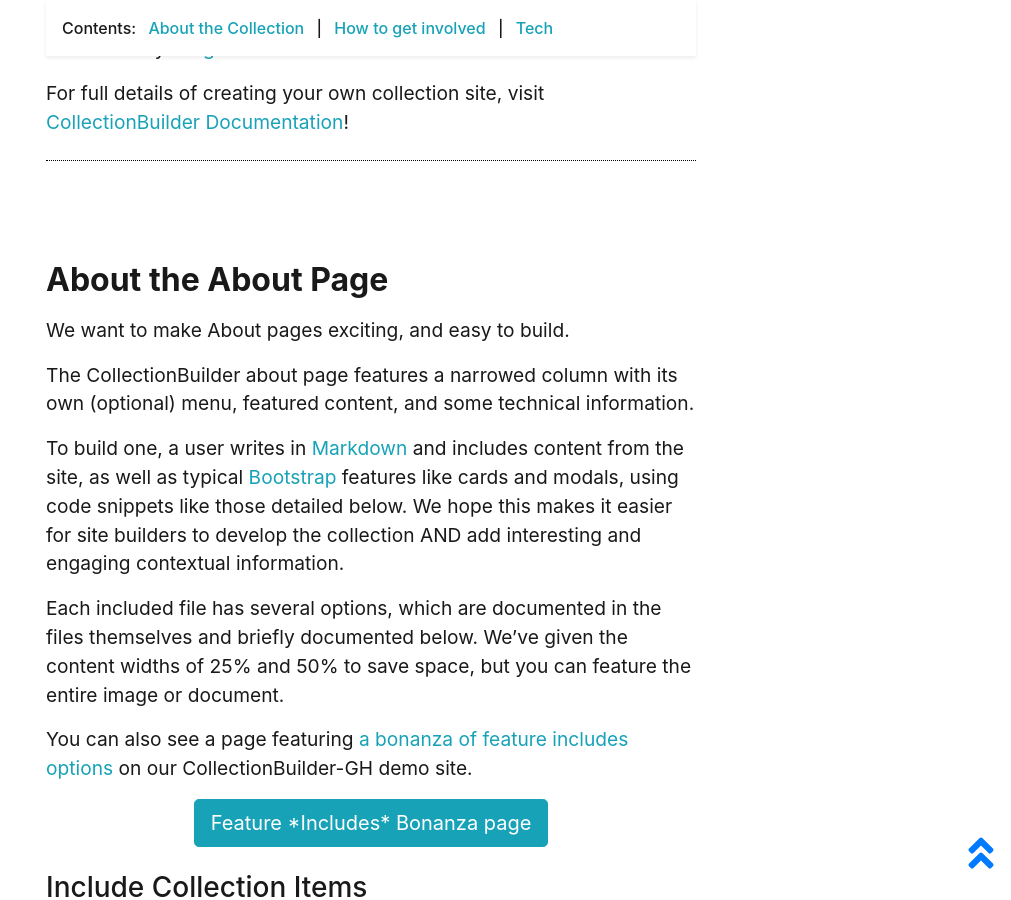
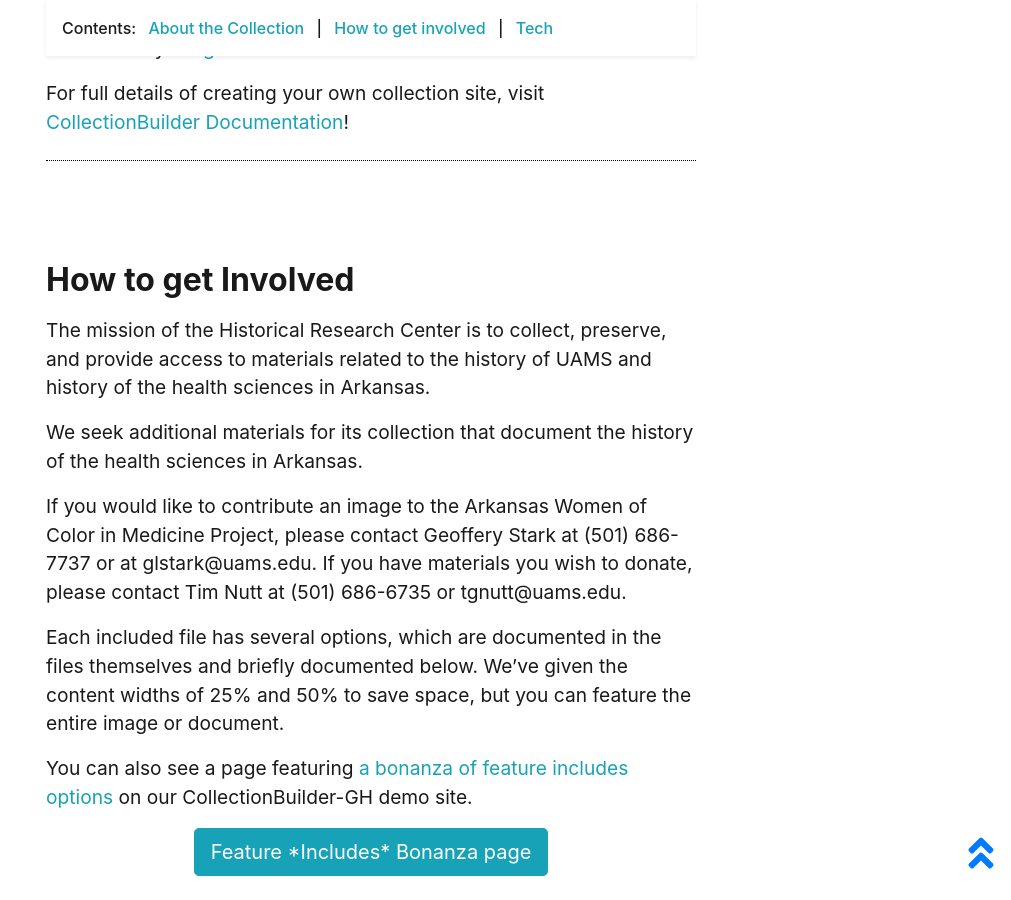
Before and after one commit to Starkad2/Wocim-GH2, a Jekyll site: the page built from pages/about.md, in a window 1280 px wide and 900 px high, scrolled down 869 px. Shown: the whole window, without its empty margins (269-1280 px from the left). Built offline with Jekyll 4.4.1, drawn with Linux system fonts in a browser that asks for light colours.

Commit message:
Update how_to_get.md

```diff
--- a/_includes/cb/how_to_get.md
+++ b/_includes/cb/how_to_get.md
@@ -8,14 +8,14 @@
 {% capture audiosampleid %}{{audiosample.objectid | default: "https://www.lib.uidaho.edu/digital/mp3s/Clouds.mp3"}}{% endcapture %}
 
 
-## About the About Page
+## How to get Involved
 
-We want to make About pages exciting, and easy to build.
+The mission of the Historical Research Center is to collect, preserve, and provide access to materials related to the history of UAMS and history of the health sciences in Arkansas.
 
-The CollectionBuilder about page features a narrowed column with its own (optional) menu, featured content, and some technical information.
+We seek additional materials for its collection that document the history of the health sciences in Arkansas.
 
-To build one, a user writes in [Markdown](https://guides.github.com/features/mastering-markdown/) and includes  content from the site, as well as typical [Bootstrap](https://getbootstrap.com/) features like cards and modals, using code snippets like those detailed below.
-We hope this makes it easier for site builders to develop the collection AND add interesting and engaging contextual information.
+If you would like to contribute an image to the Arkansas Women of Color in Medicine Project, please contact Geoffery Stark at (501) 686-7737 or at glstark@uams.edu.
+If you have materials you wish to donate, please contact Tim Nutt at (501) 686-6735 or tgnutt@uams.edu.
 
 Each included file has several options, which are documented in the files themselves and briefly documented below. We've given the content widths of 25% and 50% to save space, but you can feature the entire image or document.
 
```
